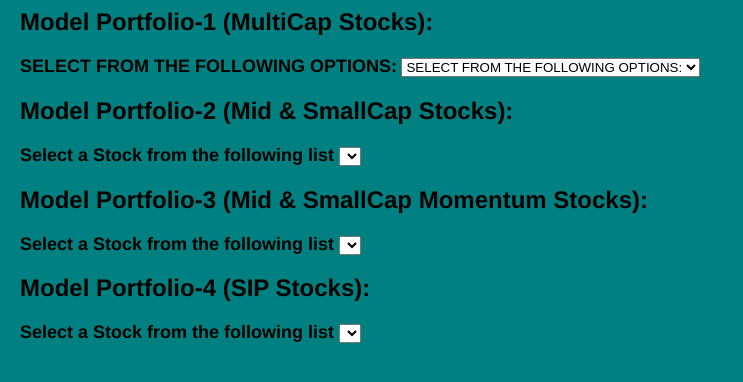
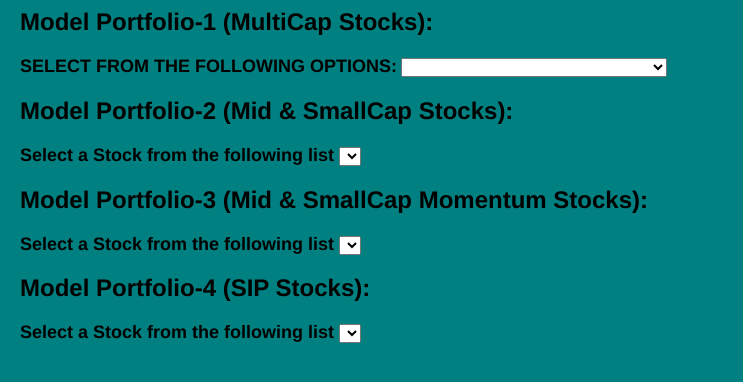
Before and after one commit to samirclasses/stocks, a plain HTML site: page index.html in a window 1280 px wide. Shown: the whole page, without its empty margins (0-743 px from the left). Drawn offline with Linux system fonts and the light colour scheme.

Commit message:
Update index.html
update

```diff
--- a/index.html
+++ b/index.html
@@ -8,7 +8,7 @@
       <h2>Model Portfolio-1 (MultiCap Stocks): </h2>
          <label for="stocks"><font size="4"><b>SELECT FROM THE FOLLOWING OPTIONS:</b></font></label>
       <select name="Portfolio-1" class="port1" id="port1" onchange='port1()'  >
-        <option value="blank" id="blank" >SELECT FROM THE FOLLOWING OPTIONS:</option>
+        <option value="blank" id="blank" ></option>
 
         <option value="aartiind" id="aartiind">AARTI INDUSTRIES LTD</option>
           <option value="acc" id="acc">ACC LIMITED</option>
```
